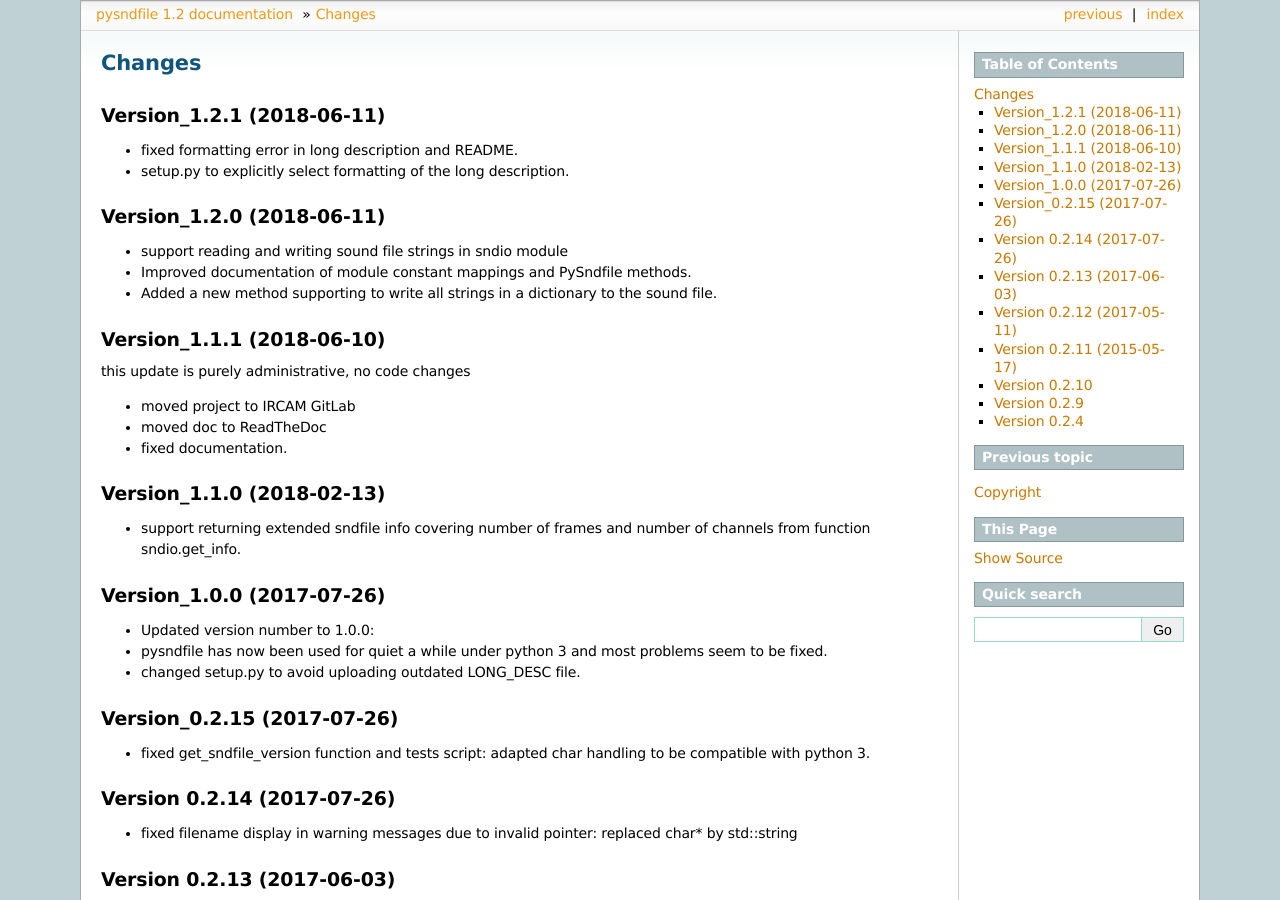
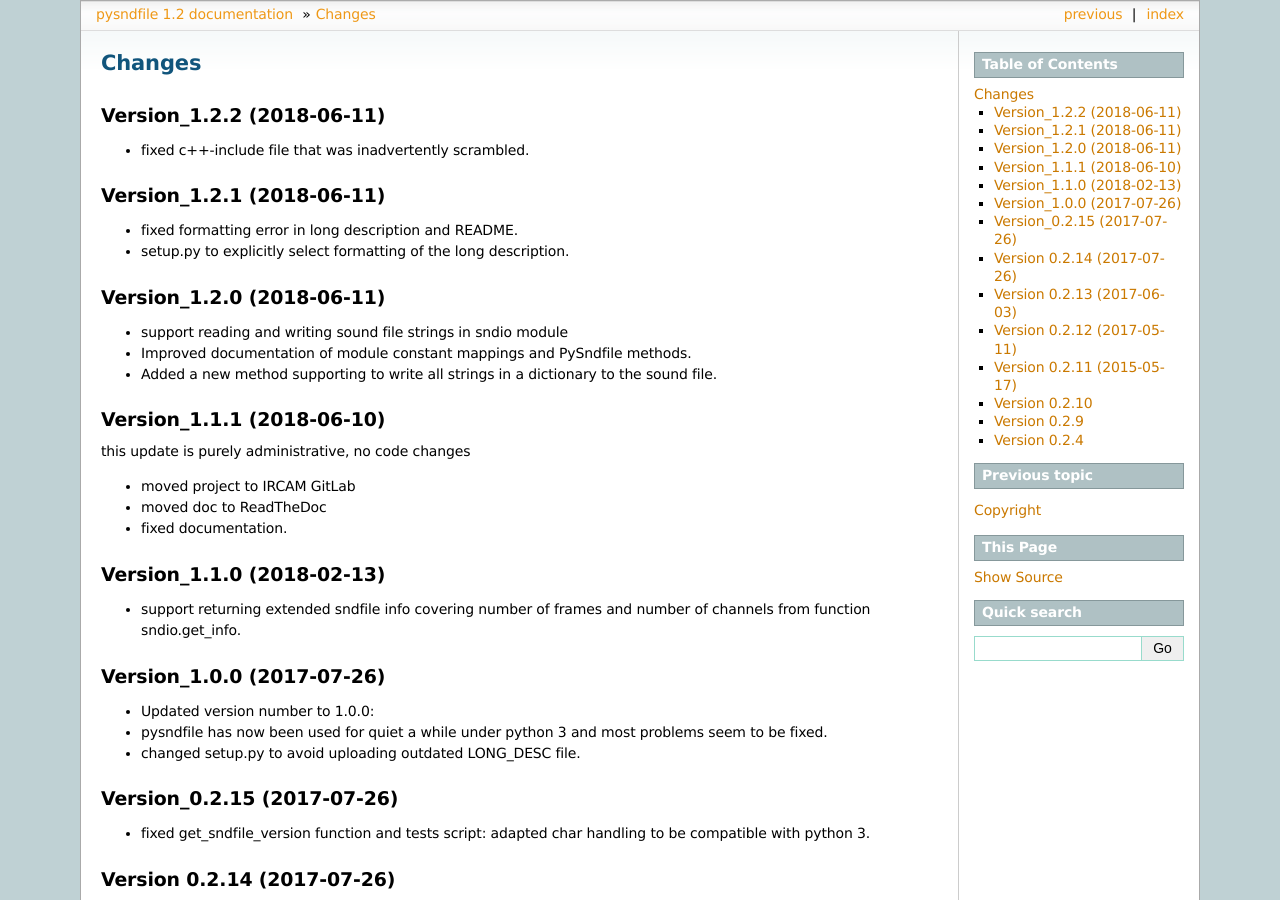
Before and after one commit to roebel/pysndfile, a Sphinx documentation site: the page built from doc/source/Changes.rst, in a window 1280 px wide and 900 px high. Built offline with Sphinx 7.4.7, drawn with Linux system fonts in a browser that asks for light colours.

Commit message:
Version 1.2.2
 - fixed c++-include file that was inadvertently scrambled.

```diff
--- a/doc/source/Changes.rst
+++ b/doc/source/Changes.rst
@@ -1,5 +1,10 @@
 Changes
 -------
+
+Version\_1.2.2 (2018-06-11)
+~~~~~~~~~~~~~~~~~~~~~~~~~~~
+
+-  fixed c++-include file that was inadvertently scrambled.
 
 Version\_1.2.1 (2018-06-11)
 ~~~~~~~~~~~~~~~~~~~~~~~~~~~
```
Also changed, not shown: README.md (+4 -0 lines), 4 other files.
